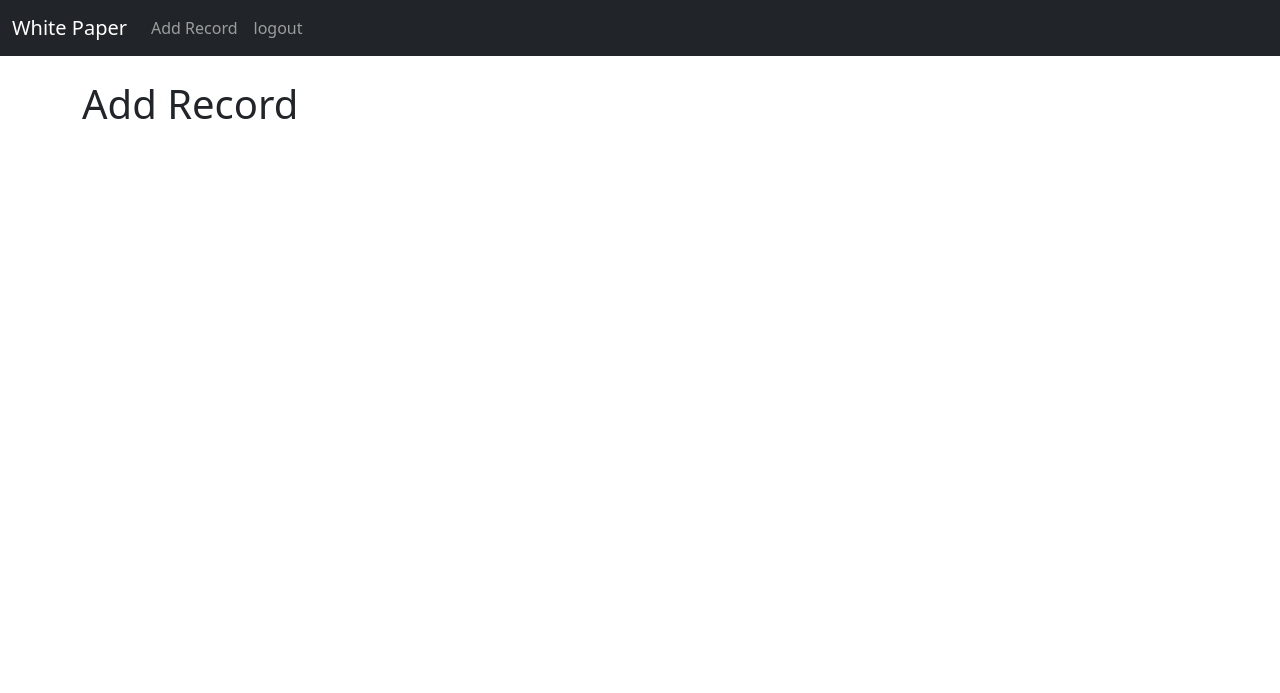
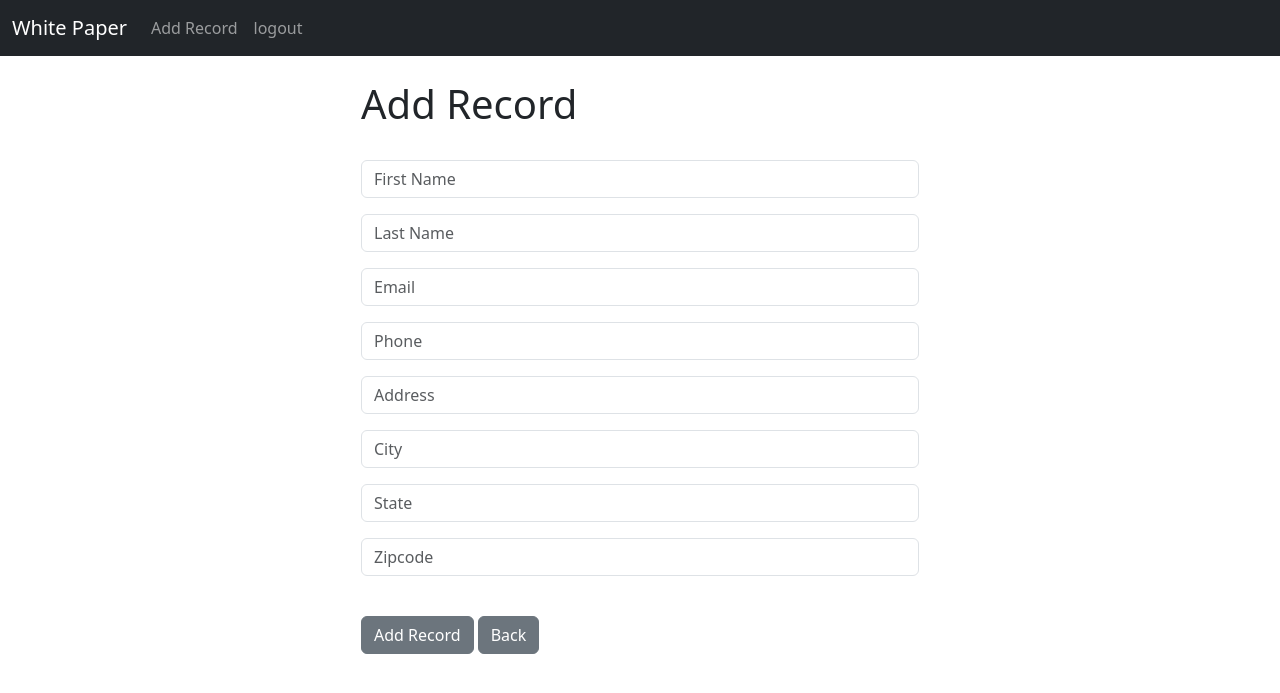
Before and after one commit to berhane02/whitepaper, a Django app: page /add_record/ in a window 1280 px wide. Shown: the top 693 px of the page. Run offline with Django 4.2, Linux system fonts and the light colour scheme; the visitor is signed in with stand-in values (Sample User, id 1).

Commit message:
add adding record UI and fix error output

```diff
--- a/whitePaper/website/forms.py
+++ b/whitePaper/website/forms.py
@@ -2,16 +2,20 @@ from typing import Any
 from django.contrib.auth.forms import UserCreationForm
 from django.contrib.auth.models import User
 from django import forms
+from .models import Record
 
 
 class SignUpForm(UserCreationForm):
-    email = forms.EmailField(label="", widget=forms.TextInput(attrs={'class':'form-control', 'placeholder':'Email Address'}))
-    first_name = forms.CharField(label="", max_length=100, widget=forms.TextInput(attrs={'class':'form-control', 'placeholder':'first name'}))
-    last_name = forms.CharField(label="", max_length=100, widget=forms.TextInput(attrs={'class':'form-control', 'placeholder':'last name'}))
+    email = forms.EmailField(label="", widget=forms.TextInput(
+        attrs={'class': 'form-control', 'placeholder': 'Email Address'}))
+    first_name = forms.CharField(label="", max_length=100, widget=forms.TextInput(
+        attrs={'class': 'form-control', 'placeholder': 'first name'}))
+    last_name = forms.CharField(label="", max_length=100, widget=forms.TextInput(
+        attrs={'class': 'form-control', 'placeholder': 'last name'}))
 
     class Meta:
         model = User
-        fields = ('username', 'first_name', 'email', 'password1','password2')
+        fields = ('username', 'first_name', 'email', 'password1', 'password2')
 
     def __init__(self, *args: Any, **kwargs):
         super().__init__(*args, **kwargs)
@@ -31,4 +35,27 @@ class SignUpForm(UserCreationForm):
         self.fields['password2'].label = ''
         self.fields['password2'].help_text = '<span class="form-text text-muted"><small>Enter the same password as before, for verification.</small></span>'
 
-#a class to add record form
+# a class to add record form
+
+
+class AddRecordForm(forms.ModelForm):
+    first_name = forms.CharField(required=True, widget=forms.widgets.TimeInput(
+        attrs={"placeholder": "First Name", "class": "form-control"}), label="")
+    last_name = forms.CharField(required=True, widget=forms.widgets.TimeInput(
+        attrs={"placeholder": "Last Name", "class": "form-control"}), label="")
+    email = forms.CharField(required=True, widget=forms.widgets.TimeInput(
+        attrs={"placeholder": "Email", "class": "form-control"}), label="")
+    phone = forms.CharField(required=True, widget=forms.widgets.TimeInput(
+        attrs={"placeholder": "Phone", "class": "form-control"}), label="")
+    address = forms.CharField(required=True, widget=forms.widgets.TimeInput(
+        attrs={"placeholder": "Address", "class": "form-control"}), label="")
+    city = forms.CharField(required=True, widget=forms.widgets.TimeInput(
+        attrs={"placeholder": "City", "class": "form-control"}), label="")
+    state = forms.CharField(required=True, widget=forms.widgets.TimeInput(
+        attrs={"placeholder": "State", "class": "form-control"}), label="")
+    zipcode = forms.CharField(required=True, widget=forms.widgets.TimeInput(
+        attrs={"placeholder": "Zipcode", "class": "form-control"}), label="")
+
+    class Meta:
+        model = Record
+        exclude = ("user",)
--- a/whitePaper/website/templates/add_record.html
+++ b/whitePaper/website/templates/add_record.html
@@ -1,7 +1,16 @@
-{% extends 'base.html' %}
-{% block content %}
+{% extends 'base.html' %} {% block content %}
 
-<h1>Add Record</h1>
+<div class="col-md-6 offset-md-3">
+  <h1>Add Record</h1>
+  <br />
 
+  <form method="POST" action="{% url 'add_record' %}">
+    {% csrf_token %} {{ form.as_p }}
+
+    <br />
+    <button type="submit" class="btn btn-secondary">Add Record</button>
+    <a href="{% url 'home' %}" class="btn btn-secondary">Back</a>
+  </form>
+</div>
 
 {% endblock %}
--- a/whitePaper/website/views.py
+++ b/whitePaper/website/views.py
@@ -2,7 +2,7 @@
 from django.shortcuts import redirect, render
 from django.contrib.auth import authenticate, login, logout
 from django.contrib import messages
-from .forms import SignUpForm
+from .forms import AddRecordForm, SignUpForm
 from .models import Record
 
 # Create your views here.
@@ -71,4 +71,14 @@ def delete_record(request, pk):
         return redirect('home')
 
 def add_record(request):
-    return render(request, 'add_record.html', {})
+    form = AddRecordForm(request.POST or None)
+    if request.user.is_authenticated:
+        if request.method == "POST":
+            if form.is_valid():
+                add_record = form.save()
+                messages.sucess(request, "Record Added...")
+                return redirect('home')
+        return render(request, 'add_record.html', {'form':form})
+    else:
+        messages.success(request, "You Must Be Logged In ...")
+        return redirect('home')
```
Also changed, not shown: whitePaper/website/templates/register.html (+6 -3 lines).
